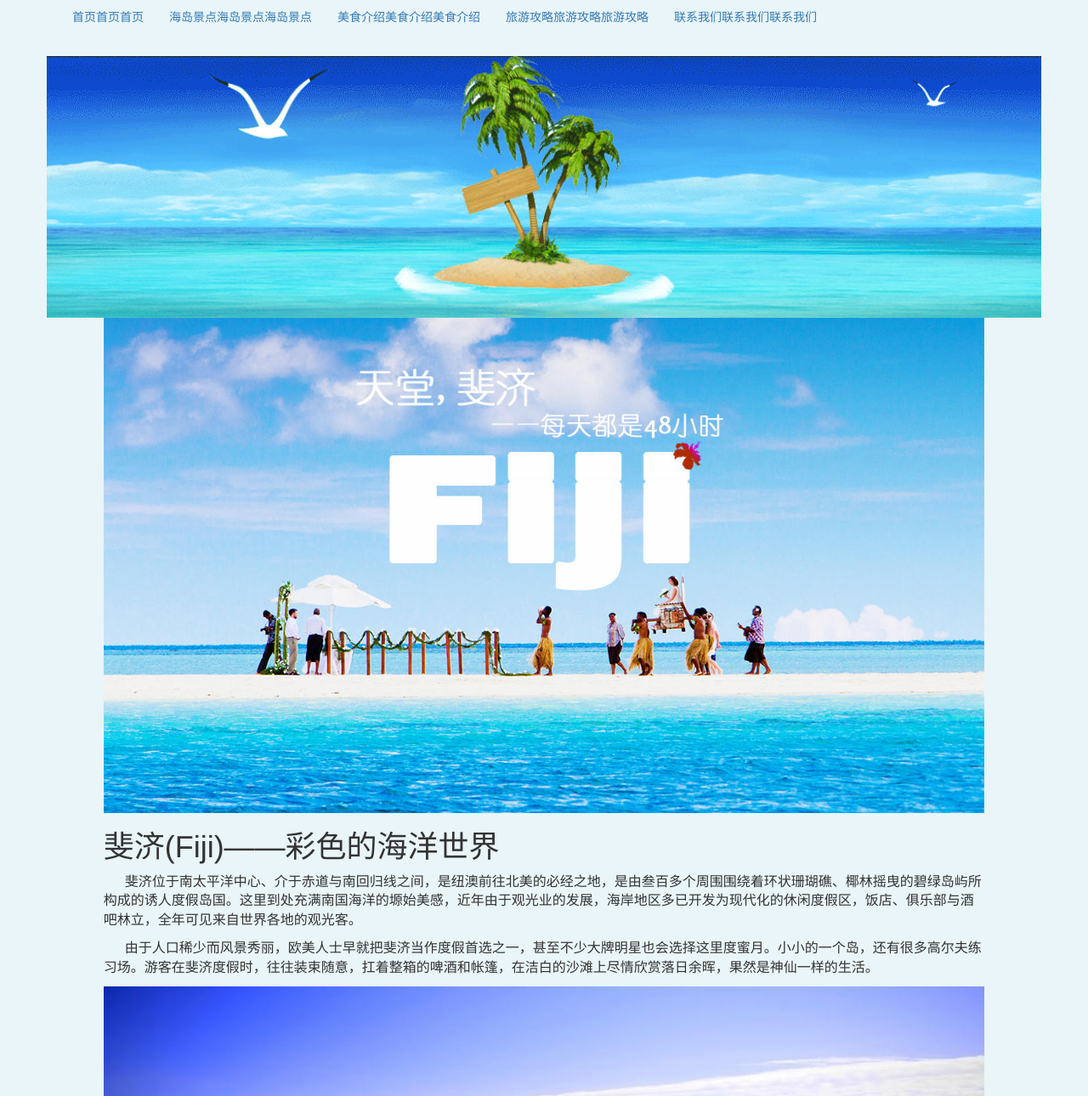
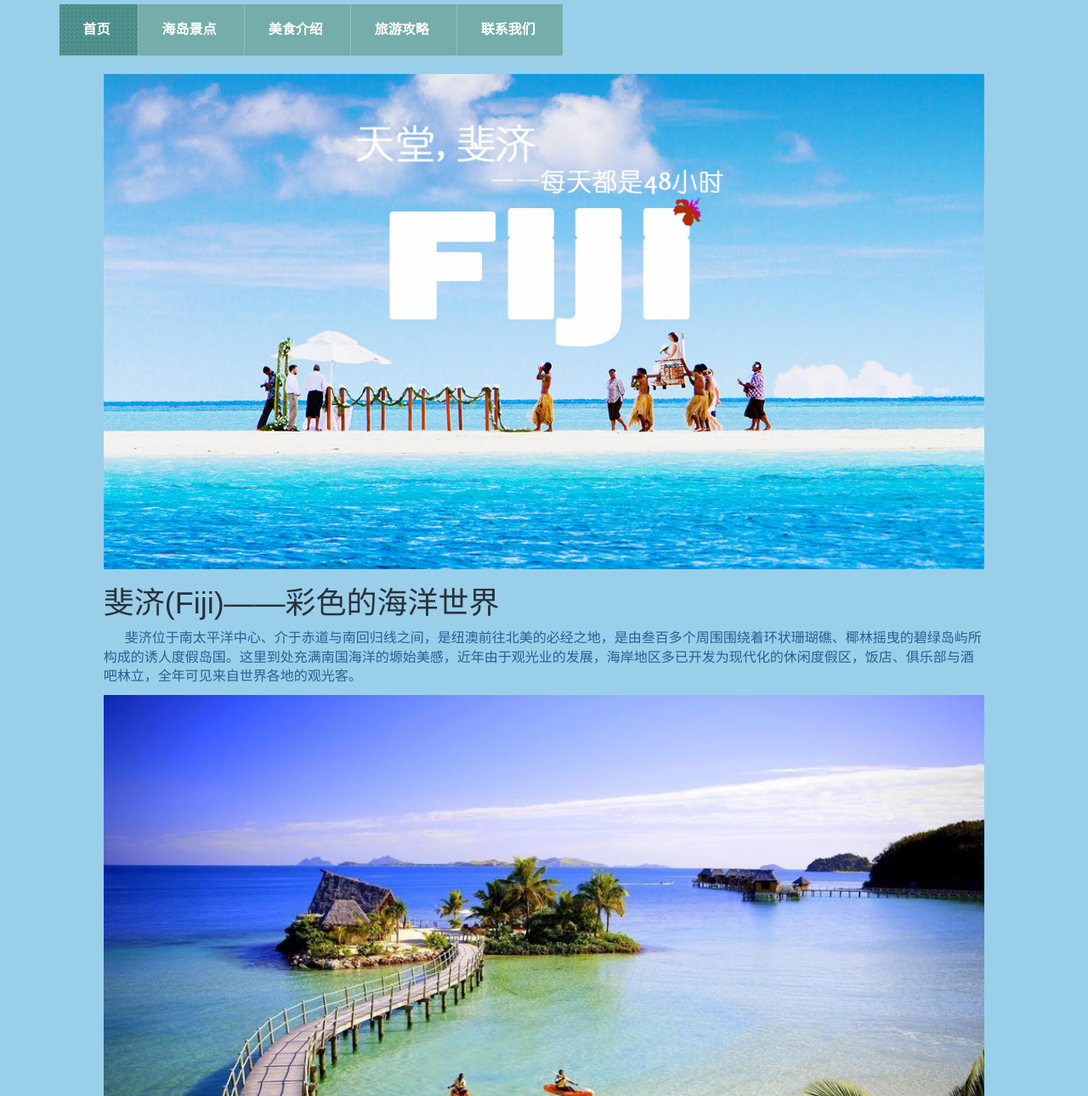
Before and after one commit to huangjiantest/HDW, a website: page public/feiji.html in a window 1280 px wide. Shown: the part 116-1406 px from the top of the page at 85% size. Drawn offline with nearby package versions, Linux system fonts and the light colour scheme.

Commit message:
Signed-off-by: liangyaosheng <liangyaosheng@qq.com>0123 Signed-off-by: liangyaosheng <liangyaosheng@qq.com>

```diff
--- a/public/css/fengjing.css
+++ b/public/css/fengjing.css
@@ -4,8 +4,11 @@
 	}
 body{
 	background:#e9f5f8;
+	color: #286090;
 }
-
+h1{
+	color: #2B303A;
+}
 .float{
 	margin-top: 1%;
 }
@@ -31,10 +34,9 @@ body{
 .meishi{
 	padding: 0px;
 	margin: 3%;
-	padding: 0px;
 }
 .meishi1{
-		border: 1px solid #ccc;
+		border: 1px solid white;
 		float: left;
 		padding: 0px;
 		overflow: hidden;
--- a/public/feiji.html
+++ b/public/feiji.html
@@ -9,6 +9,8 @@
 		<link href="css/bootstrap.min.css" rel="stylesheet">
 		<link rel="stylesheet" type="text/css" href="css/fengjing.css" />
 		<link rel="stylesheet" type="text/css" href="css/gg.css"/>
+		<link rel="stylesheet" type="text/css" href="css/cpts3.css"/>
+		<link rel="stylesheet" type="text/css" href="css/yangshi.css"/>
 		<!--[if lt IE 9]>
       <script src="//cdn.bootcss.com/html5shiv/3.7.2/html5shiv.min.js"></script>
       <script src="//cdn.bootcss.com/respond.js/1.4.2/respond.min.js"></script>
@@ -58,23 +60,16 @@
 				</nav>
 			</div>
 		</div>
-		<div class="banner">
-			<div class="container">
-				<div class="row">
-					<img src="img/banner.gif" width="100%" />
-				</div>
-			</div>
-		</div>
 		<!--内容-->
 		<div class="container-fluid">
 			<div class="row">
 				<div class="col-md-1 "></div>
 				<div class="col-md-10  col-sm-12  tit">
 					<img src="img/lys/1-6.jpg" width="100%" class="pict" />
+
 					<h1>斐济(Fiji)——彩色的海洋世界 </h1>
 					<p class="p">斐济位于南太平洋中心、介于赤道与南回归线之间，是纽澳前往北美的必经之地，是由叁百多个周围围绕着环状珊瑚礁、椰林摇曳的碧绿岛屿所构成的诱人度假岛国。这里到处充满南国海洋的塬始美感，近年由于观光业的发展，海岸地区多已开发为现代化的休闲度假区，饭店、俱乐部与酒吧林立，全年可见来自世界各地的观光客。</p>
-					<p class="p">由于人口稀少而风景秀丽，欧美人士早就把斐济当作度假首选之一，甚至不少大牌明星也会选择这里度蜜月。小小的一个岛，还有很多高尔夫练习场。游客在斐济度假时，往往装束随意，扛着整箱的啤酒和帐篷，在洁白的沙滩上尽情欣赏落日余晖，果然是神仙一样的生活。</p>
-					<img src="img/lys/1-6-2.jpg"  width="100%" style="margin-bottom: 1%;"/>
+					<p></p><img src="img/lys/1-6-2.jpg"  width="100%" style="margin-bottom: 1%;"/>
 					<p class="p">斐济的花很多，到处都是戴着鲜花的人们，男男女女无一例外。据说，把花戴在左边是表示未婚，而把花戴在两边则表示已结婚。除了男人戴花外，这里更让人吃惊的是，男人居然也穿裙子。裙子在这里被称做“SOLO”，不仅男人平时会穿着SOLO，甚至指挥交通的警察们也是穿着SOLO执行公务的，真是街头一景。 每年的8月中旬都举行为期一周的红花节，红花即扶桑花，或称木槿花，是斐济的国花。节日期间岛民举行化妆游行来选举红花皇后。 戴花、穿裙子等等奇怪的另类行为，已经让你充分感受到这个岛国的风情了，而飘扬在四周的人们高亢的歌声则完全带出了岛国悠闲逍遥的情调。
 					</p>
 				</div>
```
Also changed, not shown: public/maerdaifu.html (+2 -7 lines), public/maoliqiusi.html (+2 -7 lines), public/saisheer.html (+2 -7 lines), public/wanuatu.html (+2 -7 lines), 1 other file.
